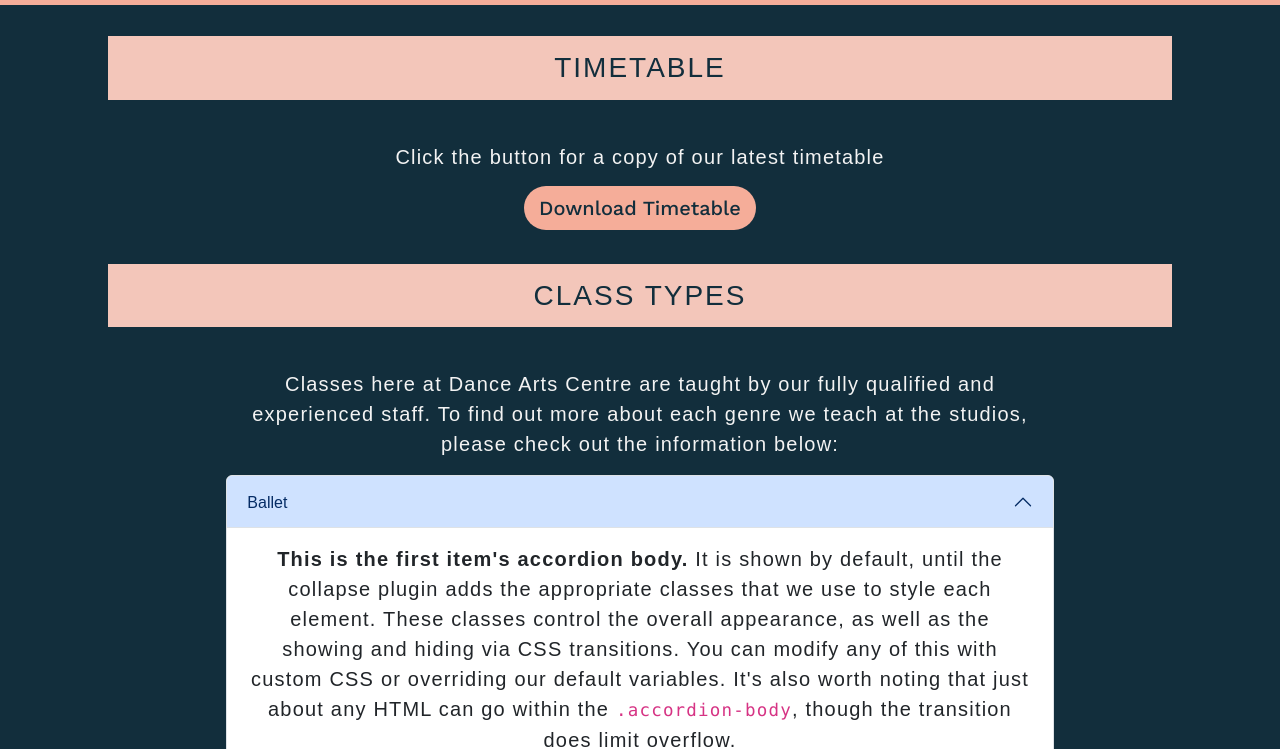
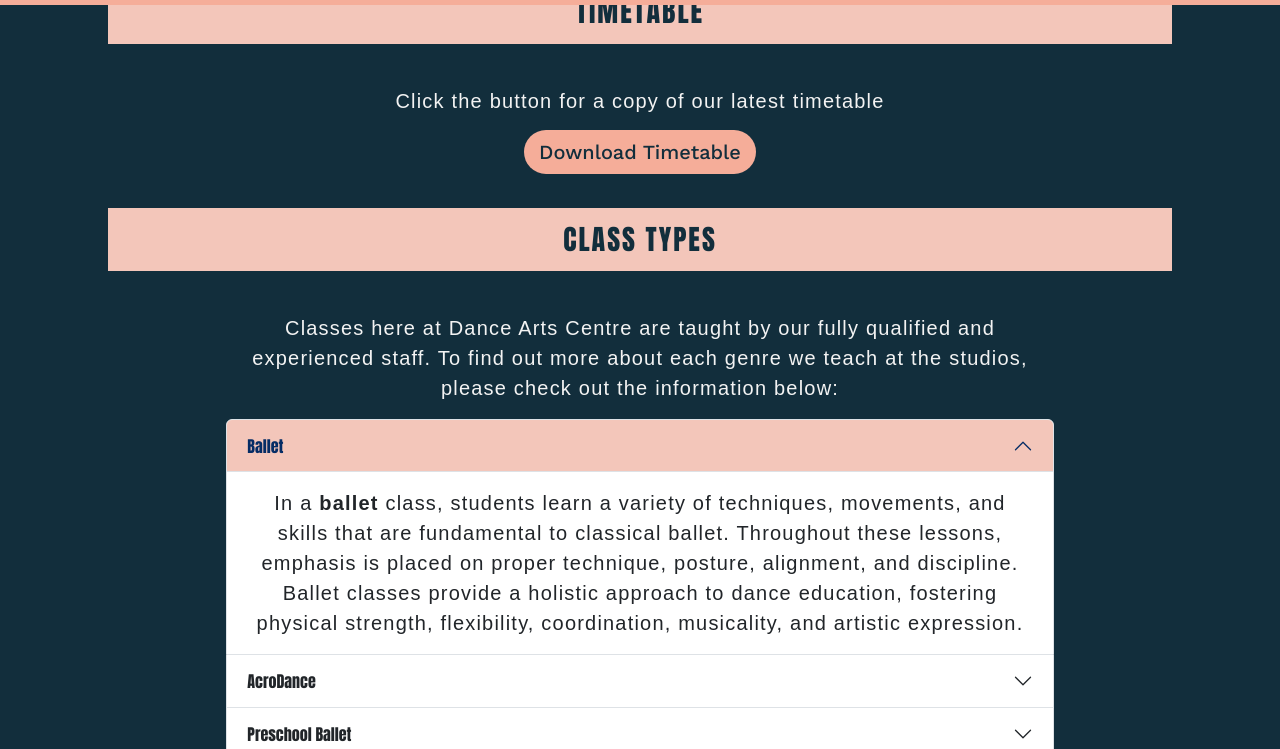
Before and after one commit to Zog08/Dance-Arts-Centre-MP1, a plain HTML site: page classes.html in a window 1280 px wide. Shown: the part 51-800 px from the top of the page. Drawn offline with nearby package versions, Linux system fonts and the light colour scheme.

Commit message:
feat:added text into classes accordion

```diff
--- a/assets/css/style.css
+++ b/assets/css/style.css
@@ -9,7 +9,9 @@ body {
 
 
 /*---------------------------------------------------------------------------- Nav */
- .navi-title {
+
+
+.navi-title {
     border-right: 1px solid #122e3c;
     padding: 10px, 15px;
  }
@@ -170,6 +172,7 @@ body {
 
 
 h3 {
+    font-family: 'Anton', sans-serif;
     letter-spacing: 2px;
     padding-bottom: 15px;
     padding-top: 15px;
@@ -331,6 +334,17 @@ h3 {
 
 }
 
+.accordion-header {
+    font-family: 'Anton', sans-serif;
+    text-transform: uppercase;
+    letter-spacing: 1.2px;
+    font-size: 20px;
+}
+
+.accordion-button:not(.collapsed) {
+    background-color: #f3c6ba;
+}
+
 
 /* ---------------------------------------------------------------------Studio and hire page*/
 
--- a/classes.html
+++ b/classes.html
@@ -21,7 +21,7 @@
     <header>
 
         <!-- Navigation bar for all pages -->
-        <nav class="navbar sticky-top navbar-expand-lg navi-color">
+        <nav class="navbar fixed-top navbar-expand-lg navi-color">
             <div class="container-fluid">
                 <a class="navbar-brand navi-text" href="index.html">Dance Arts Centre</a>
                 <button class="navbar-toggler navi-button" type="button" data-bs-toggle="collapse"
@@ -94,7 +94,7 @@
                 <p class="timetable-text">Click the button for a copy of our latest timetable</p>
 
                 <div>
-                    <a href="assets/Timetable/Timetable-DAC.pdf" class="timetable-button" target="_blank">Download
+                    <a href="assets/timetable/Timetable-DAC.pdf" class="timetable-button" target="_blank">Download
                         Timetable</a>
                 </div>
             </div>
@@ -103,6 +103,7 @@
     </section>
 
 
+    <!-- This accordion outline is from Bootstrap, adjusted backgrounds, texts fonts etc to suit-->
 
     <section class="container-fluid" id="classes">
         <div class="row text-center justify-content-center classes-title-box">
@@ -123,8 +124,7 @@
                       </h2>
                       <div id="collapseOne" class="accordion-collapse collapse show" aria-labelledby="headingOne" data-bs-parent="#accordionExample">
                         <div class="accordion-body">
-                          <strong>This is the first item's accordion body.</strong> It is shown by default, until the collapse plugin adds the appropriate classes that we use to style each element. These classes control the overall appearance, as well as the showing and hiding via CSS transitions. You can modify any of this with custom CSS or overriding our default variables. It's also worth noting that just about any HTML can go within the <code>.accordion-body</code>, though the transition does limit overflow.
-                        </div>
+                            In a <strong>ballet</strong> class, students learn a variety of techniques, movements, and skills that are fundamental to classical ballet. Throughout these lessons, emphasis is placed on proper technique, posture, alignment, and discipline. Ballet classes provide a holistic approach to dance education, fostering physical strength, flexibility, coordination, musicality, and artistic expression.                        </div>
                       </div>
                     </div>
                     <div class="accordion-item">
@@ -135,7 +135,7 @@
                       </h2>
                       <div id="collapseTwo" class="accordion-collapse collapse" aria-labelledby="headingTwo" data-bs-parent="#accordionExample">
                         <div class="accordion-body">
-                          <strong>This is the second item's accordion body.</strong> It is hidden by default, until the collapse plugin adds the appropriate classes that we use to style each element. These classes control the overall appearance, as well as the showing and hiding via CSS transitions. You can modify any of this with custom CSS or overriding our default variables. It's also worth noting that just about any HTML can go within the <code>.accordion-body</code>, though the transition does limit overflow.
+                            In an <strong>AcroDance</strong> class, students learn a fusion of acrobatics and dance techniques, creating a dynamic and expressive form of movement. Overall, acrodance classes provide a dynamic and challenging environment where students can develop both their acrobatic and dance skills while fostering creativity, athleticism, and artistic expression.
                         </div>
                       </div>
                     </div>
@@ -147,8 +147,7 @@
                       </h2>
                       <div id="collapseThree" class="accordion-collapse collapse" aria-labelledby="headingThree" data-bs-parent="#accordionExample">
                         <div class="accordion-body">
-                          <strong>This is the third item's accordion body.</strong> It is hidden by default, until the collapse plugin adds the appropriate classes that we use to style each element. These classes control the overall appearance, as well as the showing and hiding via CSS transitions. You can modify any of this with custom CSS or overriding our default variables. It's also worth noting that just about any HTML can go within the <code>.accordion-body</code>, though the transition does limit overflow.
-                        </div>
+                            In our <strong>preschool ballet</strong> class, young children are introduced to the magical world of ballet through playful and imaginative activities. Preschool ballet classes provide a fun and nurturing introduction to ballet, fostering a love for dance and movement while promoting physical, cognitive, and social development in young children. We often use fun props such as ribbon, scraves, parachutes and floor spots too!                       </div>
                       </div>
                     </div>
                     <div class="accordion-item">
@@ -159,8 +158,7 @@
                       </h2>
                       <div id="collapseFour" class="accordion-collapse collapse" aria-labelledby="headingFour" data-bs-parent="#accordionExample">
                         <div class="accordion-body">
-                          <strong>This is the third item's accordion body.</strong> It is hidden by default, until the collapse plugin adds the appropriate classes that we use to style each element. These classes control the overall appearance, as well as the showing and hiding via CSS transitions. You can modify any of this with custom CSS or overriding our default variables. It's also worth noting that just about any HTML can go within the <code>.accordion-body</code>, though the transition does limit overflow.
-                        </div>
+                            In our popular <strong>adult ballet</strong> class, participants learn classical ballet techniques tailored to the needs and abilities of adult learners whatever your existing skill level. These classes offer a fulfilling and rewarding experience for participants of all ages and backgrounds, providing a blend of physical activity, artistic expression, and personal growth in a supportive and encouraging atmosphere.                        </div>
                       </div>
                     </div>
                   </div>
```
Also changed, not shown: contact.html (+1 -1 lines), index.html (+1 -1 lines), studio.html (+1 -1 lines), 2 other files.
